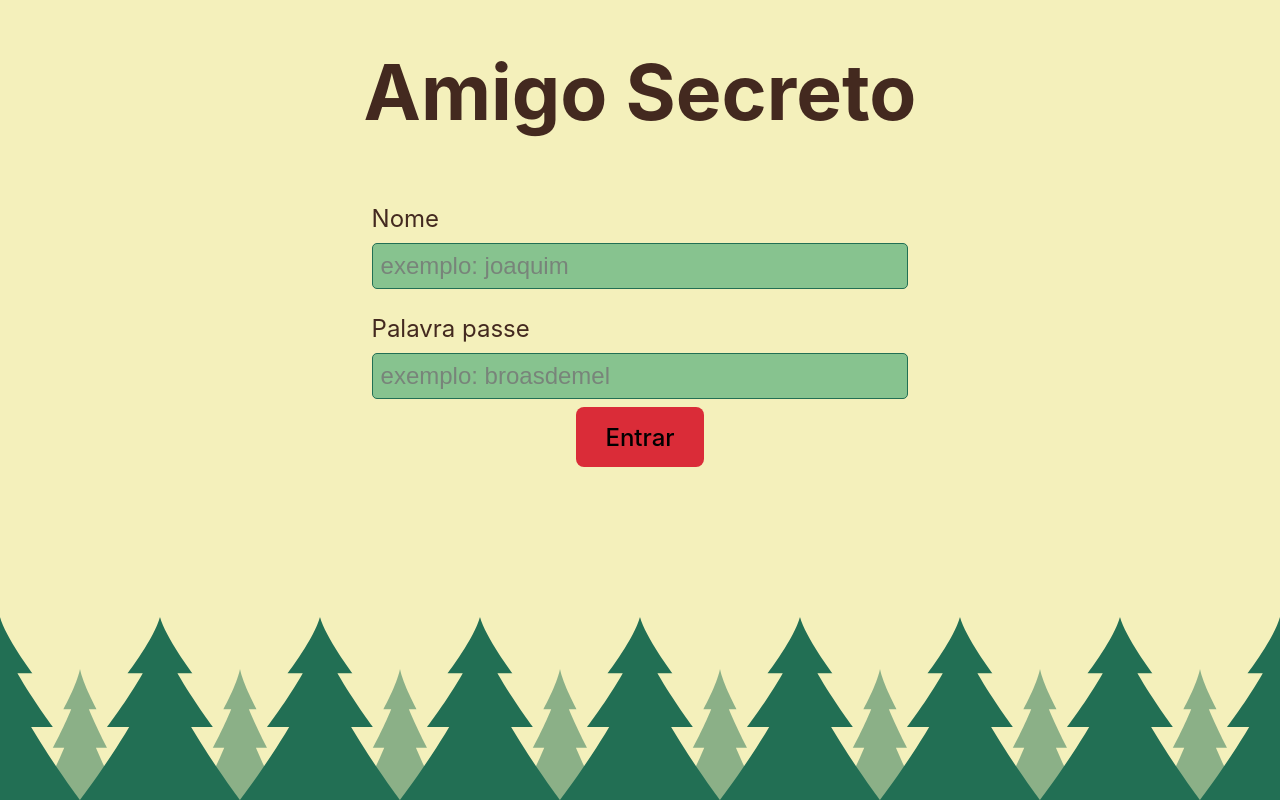
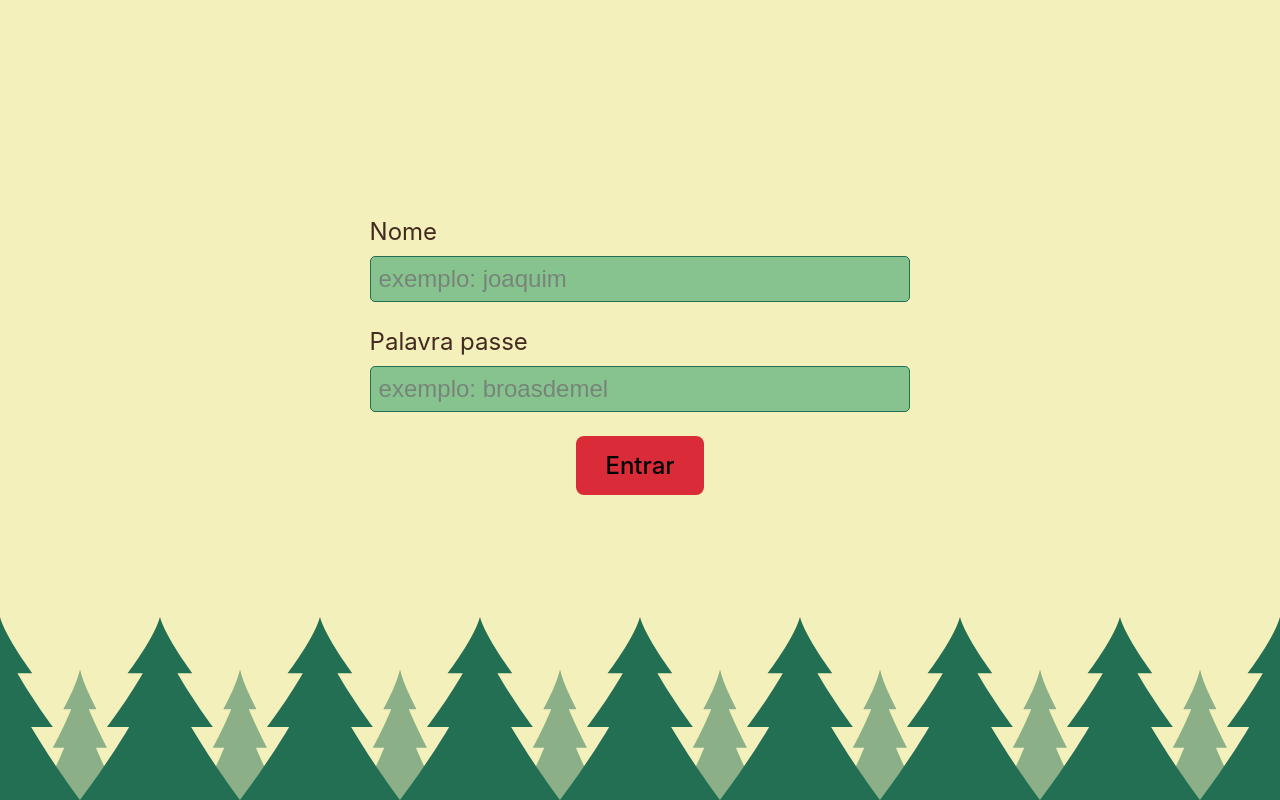
Before and after one commit to lopis/secret-santa, a React (Vite) app in the folder client/: page / in a window 1280 px wide. Built offline with nearby package versions, Linux system fonts and the light colour scheme.

Commit message:
cute font

```diff
--- a/client/src/index.css
+++ b/client/src/index.css
@@ -40,10 +40,37 @@
   min-height: 100vh;
 }
 
+@font-face {
+  font-family: 'Mountains of Christmas';
+  font-style: normal;
+  font-weight: 700;
+  font-display: swap;
+  src: url('assets/MountainsofChristmas-Bold.ttf') format('woff2');
+  unicode-range: U+0000-00FF, U+0131, U+0152-0153, U+02BB-02BC, U+02C6, U+02DA, U+02DC, U+0304, U+0308, U+0329, U+2000-206F, U+2074, U+20AC, U+2122, U+2191, U+2193, U+2212, U+2215, U+FEFF, U+FFFD;
+}
+
+@font-face {
+  font-family: 'Mountains of Christmas';
+  font-style: normal;
+  font-weight: 400;
+  font-display: swap;
+  src: url('assets/MountainsofChristmas-Regular.ttf') format('woff2');
+  unicode-range: U+0000-00FF, U+0131, U+0152-0153, U+02BB-02BC, U+02C6, U+02DA, U+02DC, U+0304, U+0308, U+0329, U+2000-206F, U+2074, U+20AC, U+2122, U+2191, U+2193, U+2212, U+2215, U+FEFF, U+FFFD;
+}
+
+
 h1 {
+  position: relative;
+  font-family: 'Mountains of Christmas', serif;
   font-size: 3.2em;
   line-height: 1.1;
+  transform-origin: 0 -90px;
+  margin: 0.75em 1em;
+  color: var(--color-white);
+  border-radius: 5px;
+	z-index: 0;
 }
+
 
 button {
   border-radius: 8px;
@@ -96,6 +123,10 @@
   margin: 16px 0;
 }
 
+form button[type="submit"] {
+  margin-top: 16px;
+}
+
 .field {
 	padding: 8px;
 	display: flex;
```
Also changed, not shown: client/src/assets/MountainsofChristmas-Bold.ttf (added), client/src/assets/MountainsofChristmas-Regular.ttf (added).
